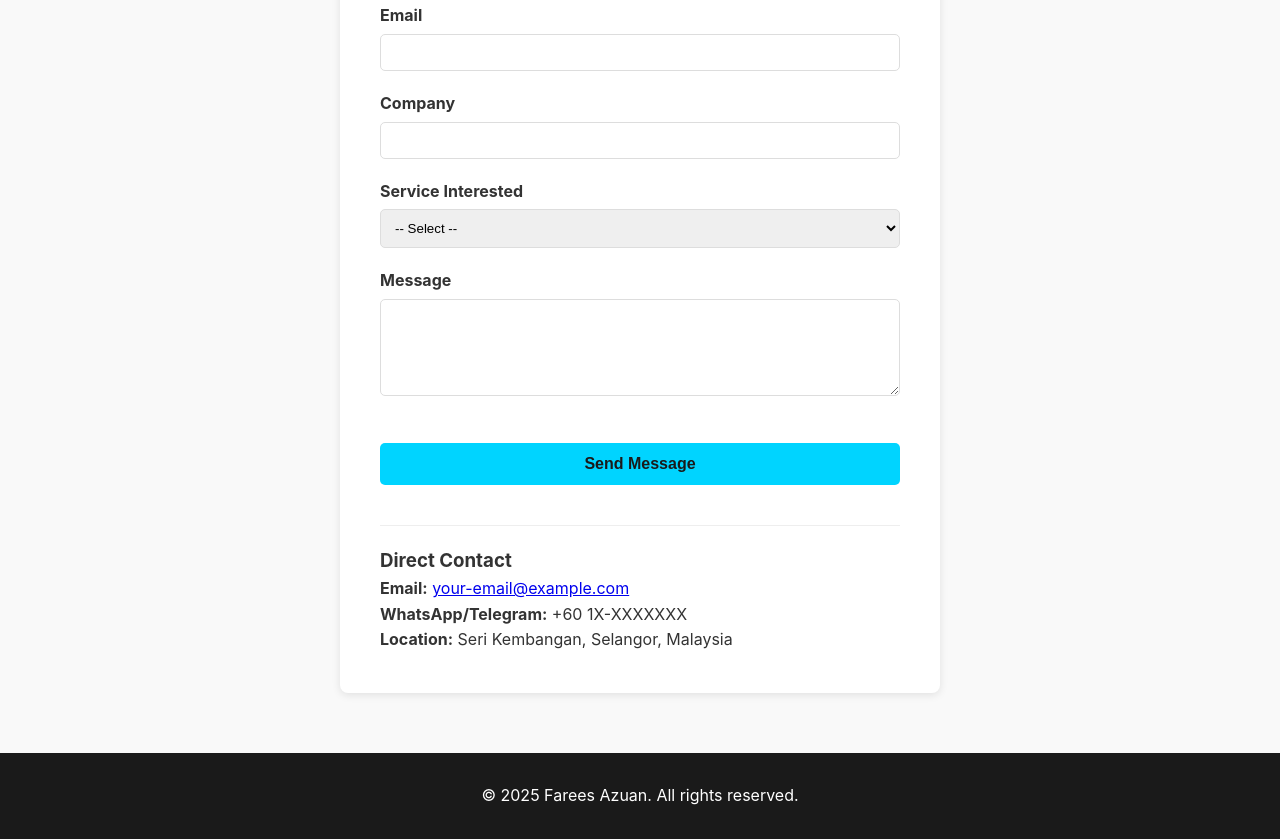
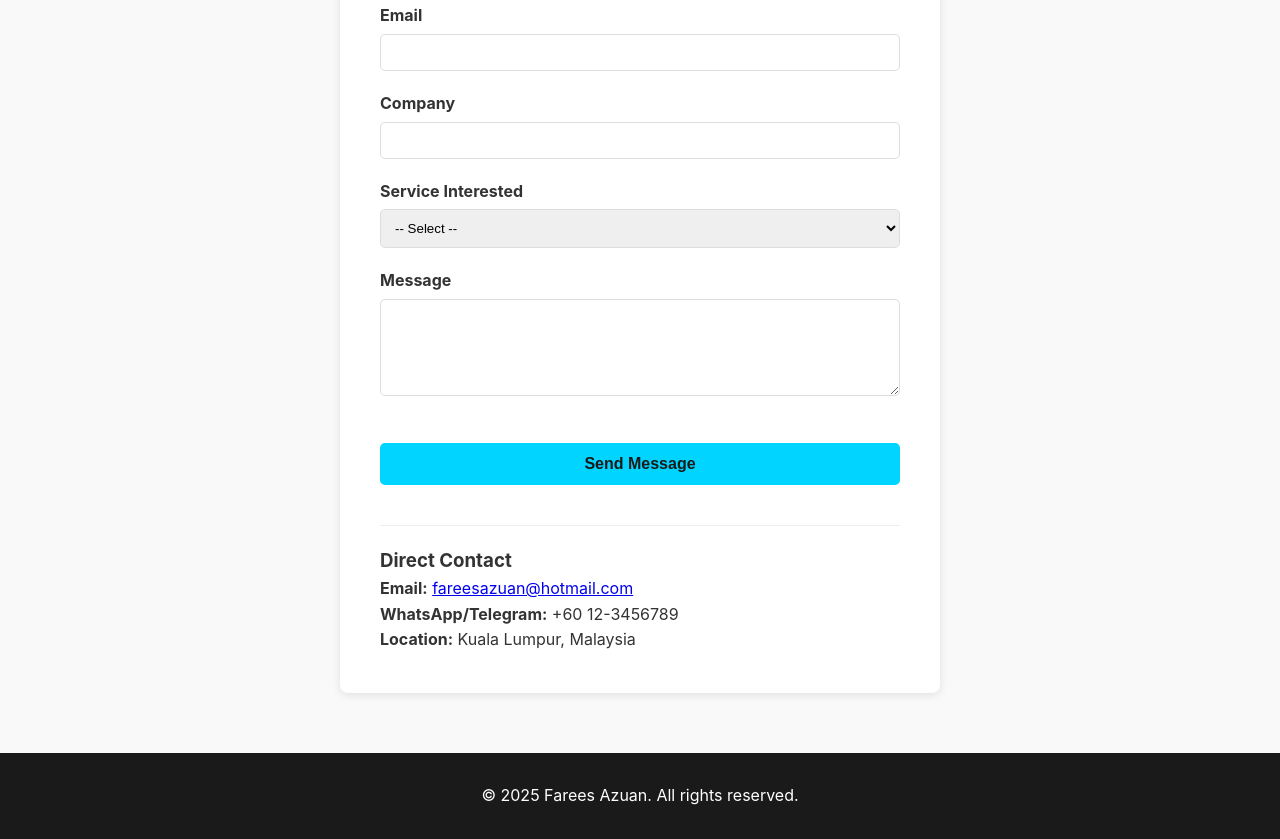
Before and after one commit to fareesazuan/portfolio, a plain HTML site: page contact.html in a window 1280 px wide. Shown: the part 313-1152 px from the top of the page. Drawn offline with Linux system fonts and the light colour scheme.

Commit message:
Contact page edited

```diff
--- a/contact.html
+++ b/contact.html
@@ -61,9 +61,9 @@
 
             <div style="margin-top: 40px; padding-top: 20px; border-top: 1px solid #eee;">
                 <h3>Direct Contact</h3>
-                <p><strong>Email:</strong> <a href="mailto:your-email@example.com">your-email@example.com</a></p>
-                <p><strong>WhatsApp/Telegram:</strong> +60 1X-XXXXXXX</p>
-                <p><strong>Location:</strong> Seri Kembangan, Selangor, Malaysia</p>
+                <p><strong>Email:</strong> <a href="mailto:fareesazuan@hotmail.com">fareesazuan@hotmail.com</a></p>
+                <p><strong>WhatsApp/Telegram:</strong> +60 12-3456789</p>
+                <p><strong>Location:</strong> Kuala Lumpur, Malaysia</p>
             </div>
         </div>
     </section>
```
